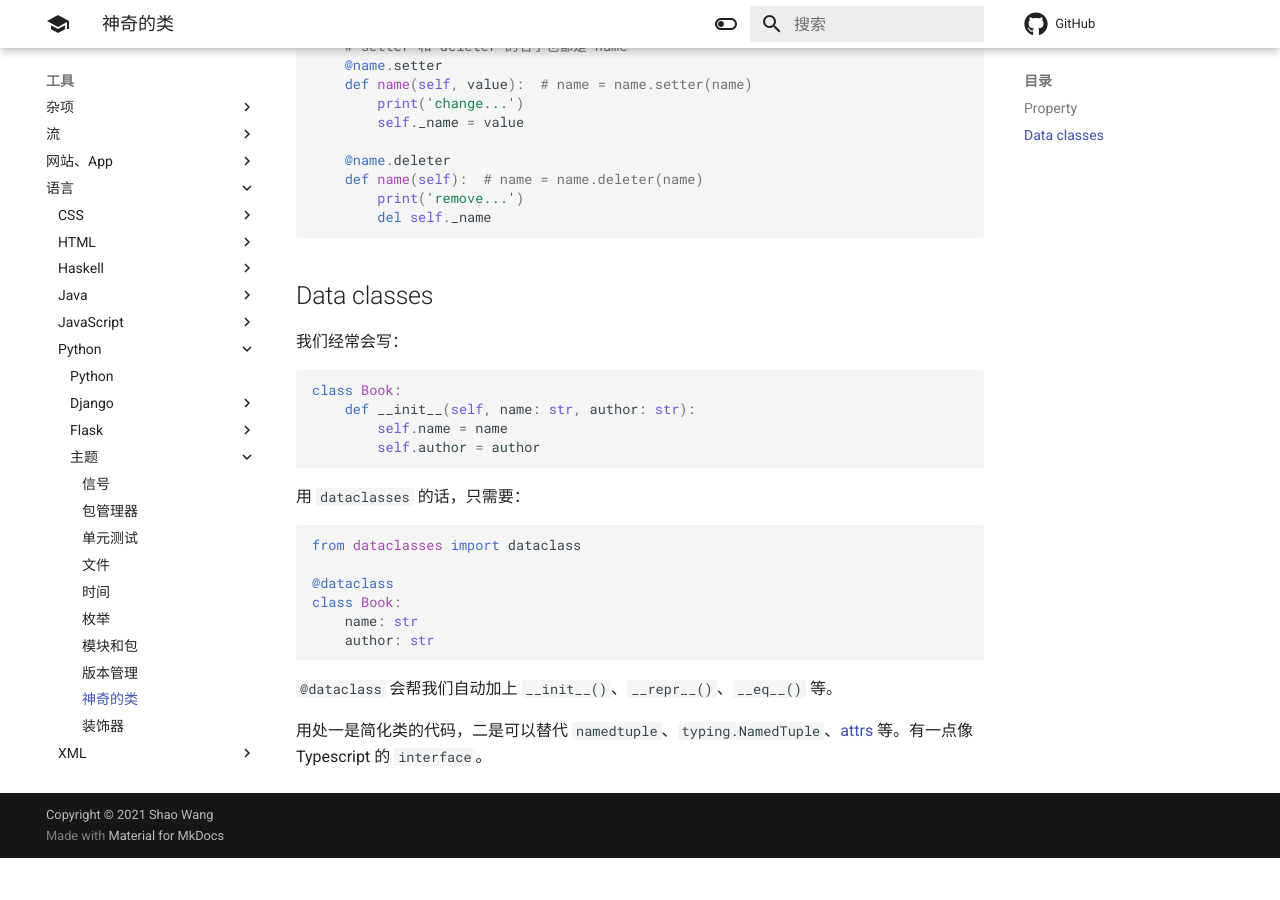
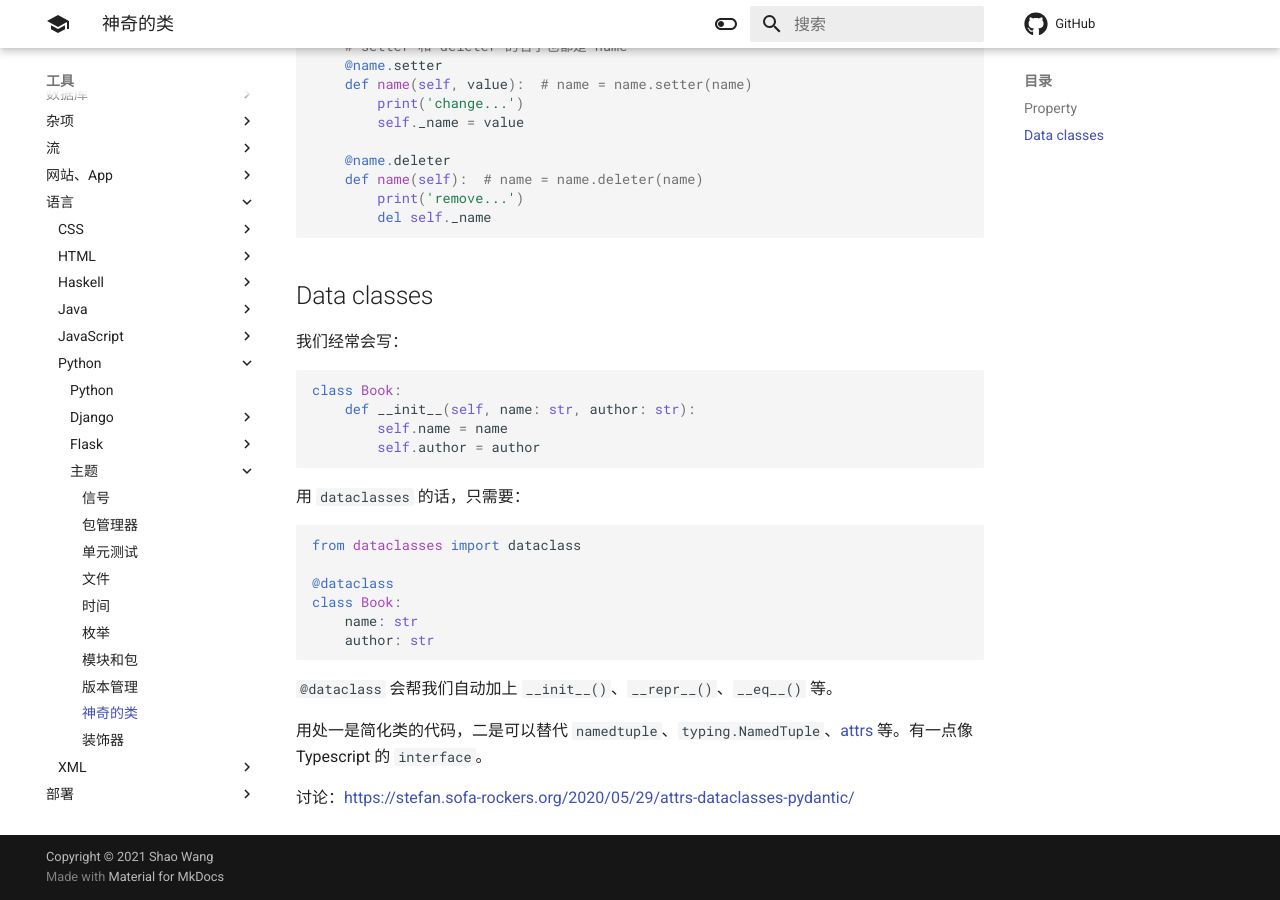
Before and after one commit to shao-wang-me/it-basics, an MkDocs documentation site: the page built from docs/工具/语言/Python/主题/神奇的类.md, in a window 1280 px wide and 900 px high, scrolled down 504 px. Built offline with MkDocs 1.6.1 and Material for MkDocs 9.7.7, drawn with Linux system fonts in a browser that asks for light colours; comment, search, counter and statistics services are not loaded; before the commit the page ends 1362 px from its top, so only the background shows below that.

Commit message:
Python类

```diff
--- a/docs/工具/语言/Python/主题/神奇的类.md
+++ b/docs/工具/语言/Python/主题/神奇的类.md
@@ -53,3 +53,5 @@
 `@dataclass` 会帮我们自动加上 `__init__()`、`__repr__()`、`__eq__()` 等。
 
 用处一是简化类的代码，二是可以替代 `namedtuple`、`typing.NamedTuple`、[attrs](https://www.attrs.org/en/stable/) 等。有一点像 Typescript 的 `interface`。
+
+讨论：<https://stefan.sofa-rockers.org/2020/05/29/attrs-dataclasses-pydantic/>
```
